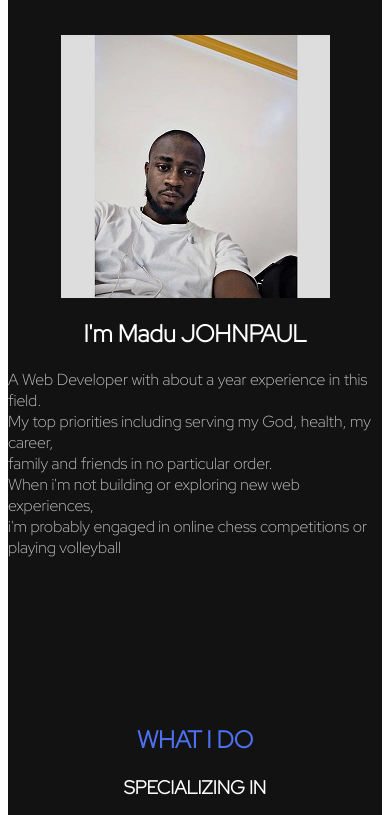
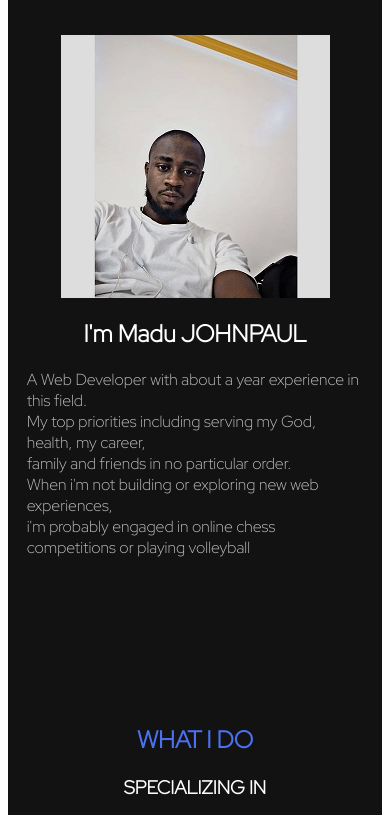
Before and after one commit to only1jp/My-Portofolio, a plain HTML site: page index.html in a window 390 px wide. Shown: the part 619-1434 px from the top of the page. Drawn offline with Linux system fonts and the light colour scheme.

Commit message:
Update portfolio.css

```diff
--- a/portfolio.css
+++ b/portfolio.css
@@ -283,11 +283,16 @@ h3 {
   }
 }
 
-@media screen and (max-width: 705px) {
+@media screen and (max-width: 780px) {
   .note h1 {
     text-align: center;
   }
+
+  .note {
+  width: 90%; }
+  margin: 0px auto;
 }
+
 
 /* @media screen and (max-width: 630px) {
   .insure {
```
